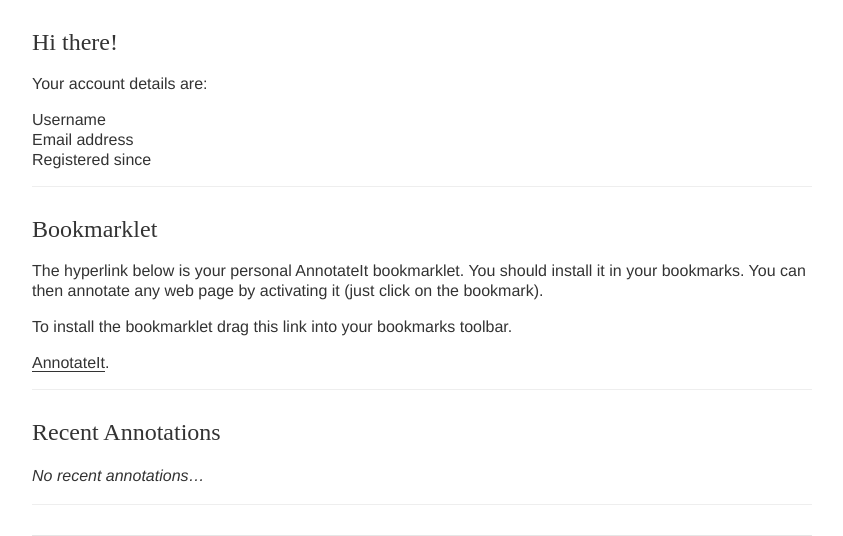
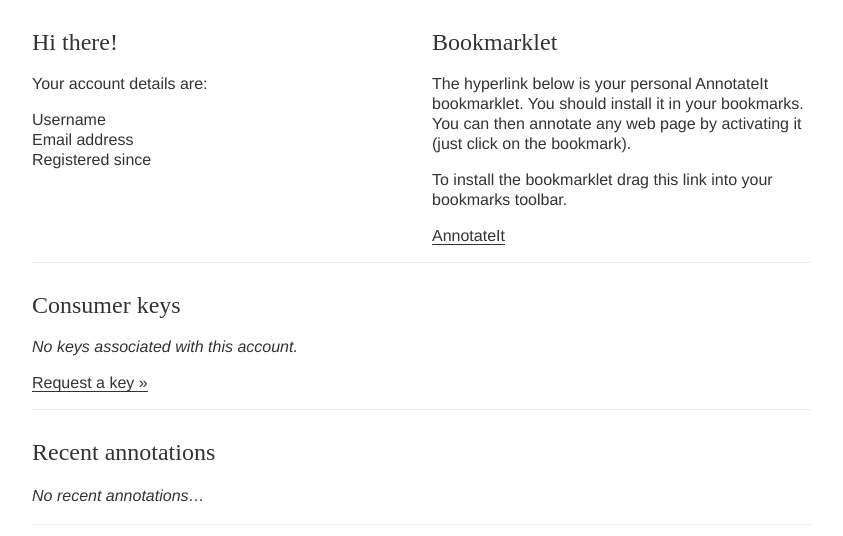
Before and after one commit to openannotation/annotator-store, a Flask app: template annotator/templates/user/home.html in a window 1280 px wide. Shown: the part 90-626 px from the top of the page, without its empty margins (218-1061 px from the left). Run offline with Flask 2, Linux system fonts and the light colour scheme; the template is opened without the code that fills it, so the values that code supplies are empty.

Commit message:
Add UI for adding and removing Consumers

```diff
--- a/annotator/static/main.css
+++ b/annotator/static/main.css
@@ -279,7 +279,8 @@ article p,
 article ul,
 article ol,
 article pre,
-article dl {
+article dl,
+article table {
 	font-size: 1.6em /* 16px */;
 	line-height: 1.25em /* 20px */;
 	margin-bottom: 1em;
@@ -293,6 +294,14 @@ article ol {
 
 article ul {
 	list-style-type: square;
+}
+
+article table th {
+  text-align: left;
+}
+
+article table td {
+  padding: 0 2em 0 0;
 }
 
 article .screenshot {
--- a/annotator/templates/user/home.html
+++ b/annotator/templates/user/home.html
@@ -2,9 +2,11 @@
 {% block title %}View - Account{% endblock %}
 
 {% block content %}
+
+<section>
+  <div class="primary">
     <h2>Hi there!</h2>
 
-<section>
     <p>Your account details are:</p>
 
     <dl>
@@ -15,19 +17,55 @@
       <dt>Registered since</dt>
       <dd>{{user.created_at}}</dd>
     </dl>
-</section>
+  </div>
+  <div class="secondary">
+    <h2>Bookmarklet</h2>
 
-<section>
-  <h2>Bookmarklet</h2>
     <p>The hyperlink below is your personal AnnotateIt bookmarklet.  You should
   install it in your bookmarks. You can then annotate any web page by activating
   it (just click on the bookmark).</p>
     <p>To install the bookmarklet drag this link into your bookmarks toolbar.</p>
-  <p><a href="javascript:{{bookmarklet}}">AnnotateIt</a>.</p>
+
+    <p><a class=bookmarklet href="javascript:{{bookmarklet}}">AnnotateIt</a></p>
+  </div>
 </section>
 
 <section>
-<h2>Recent Annotations</h2>
+  <h2>Consumer keys</h2>
+  {% if user.consumers.count() %}
+  <table>
+    <tr>
+      <th>key</th><th>secret</th><th>&nbsp;</th>
+    </tr>
+    {% for c in user.consumers %}
+      <tr>
+        <td><code>{{c.key}}</code></td>
+        <td><code>{{c.secret}}</code></td>
+        {% if c.key != 'annotateit' %}
+        <td>
+          <a onclick='confirm("Are you sure you want to delete this consumer key?")'
+             href='{{url_for('.delete_consumer', key=c.key)}}'>
+             &times; Delete
+          </a>
+        </td>
+        {% endif %}
+      </tr>
+    {% endfor %}
+  </table>
+  {% else %}
+  <p><em>No keys associated with this account.</em></p>
+  {% endif %}
+  <p>
+    <a href="{{ url_for('.add_consumer') }}">
+      Request
+      {% if user.consumers.count() %}another{% else %}a{% endif %}
+      key &raquo;
+    </a>
+  </p>
+</section>
+
+<section>
+  <h2>Recent annotations</h2>
 
   <ul class="annotations">
   {% for anno in annotations %}
--- a/annotator/user.py
+++ b/annotator/user.py
@@ -8,7 +8,7 @@ from flaskext.wtf import Form, fields as f, validators as v
 import sqlalchemy
 
 from annotator import db
-from annotator.model import User, Annotation
+from annotator.model import User, Consumer, Annotation
 
 user = Blueprint('user', __name__)
 
@@ -44,18 +44,18 @@ class SignupForm(Form):
 
 @user.route('/login', methods=['GET', 'POST'])
 def login():
+    if g.user:
+        return redirect(url_for('.home'))
+
     form = LoginForm(request.form)
 
     if request.method == 'POST' and form.validate():
-        password = form.password.data
-        email = form.email.data
-        user = User.query.filter_by(email=email).first()
+        user = User.query.filter_by(email=form.email.data).first()
 
-        if user and user.check_password(password):
+        if user and user.check_password(form.password.data):
             session['user'] = user.username
             flash('Welcome back', 'success')
             return redirect(url_for('.home'))
-
         else:
             flash('Email/password combination not recognized', 'error')
 
@@ -75,18 +75,20 @@ def logout():
 @user.route('/signup', methods=['GET', 'POST'])
 def signup():
     form = SignupForm(request.form)
-    if request.method == 'POST' and form.validate() and _add_user(form):
-        flash('Thank you for signing up!', 'success')
-        return redirect(url_for('.login'))
-    else:
-        flash('Errors found while attempting to sign up!')
-        return render_template('user/signup.html', form=form)
+
+    if request.method == 'POST':
+        if form.validate() and _add_user(form):
+            flash('Thank you for signing up!', 'success')
+            session['user'] = form.username.data
+            return redirect(url_for('.home'))
+        else:
+            flash('Errors found while attempting to sign up!')
+
+    return render_template('user/signup.html', form=form)
 
 @user.route('/home')
 def home():
-    if not g.user:
-        flash('Please log in to see your profile!')
-        return redirect(url_for('.login'))
+    _require_user('to see your profile')
 
     store_api = 'http://' + request.headers.get('host') + current_app.config.get('MOUNTPOINT', '')
 
@@ -97,6 +99,31 @@ def home():
                            user=g.user,
                            bookmarklet=bookmarklet,
                            annotations=annotations)
+
+@user.route('/consumer/add')
+def add_consumer():
+    _require_user()
+
+    c = Consumer()
+    g.user.consumers.append(c)
+
+    db.session.commit()
+
+    return redirect(url_for('.home'))
+
+@user.route('/consumer/delete/<key>')
+def delete_consumer(key):
+    _require_user()
+
+    c = g.user.consumers.filter_by(key=key).first()
+
+    if not c:
+        flash("Couldn't delete consumer '{}' because I couldn't find it!".format(key), 'error')
+    else:
+        db.session.delete(c)
+        db.session.commit()
+
+    return redirect(url_for('.home'))
 
 def _add_user(form):
     user = User(username=form.username.data,
@@ -115,6 +142,11 @@ def _add_user(form):
 
     # Fallthrough: all's gone well.
     return True
+
+def _require_user(msg=''):
+    if not g.user:
+        flash('Please log in{}'.format(' ' + msg))
+        return redirect(url_for('.login'))
 
 def _get_bookmarklet(user, store_api):
     config = render_template('user/bookmarklet.config.json',
```
Also changed, not shown: annotator/model/consumer.py (+11 -2 lines). Lines whose indentation alone changed are shown as unchanged.
